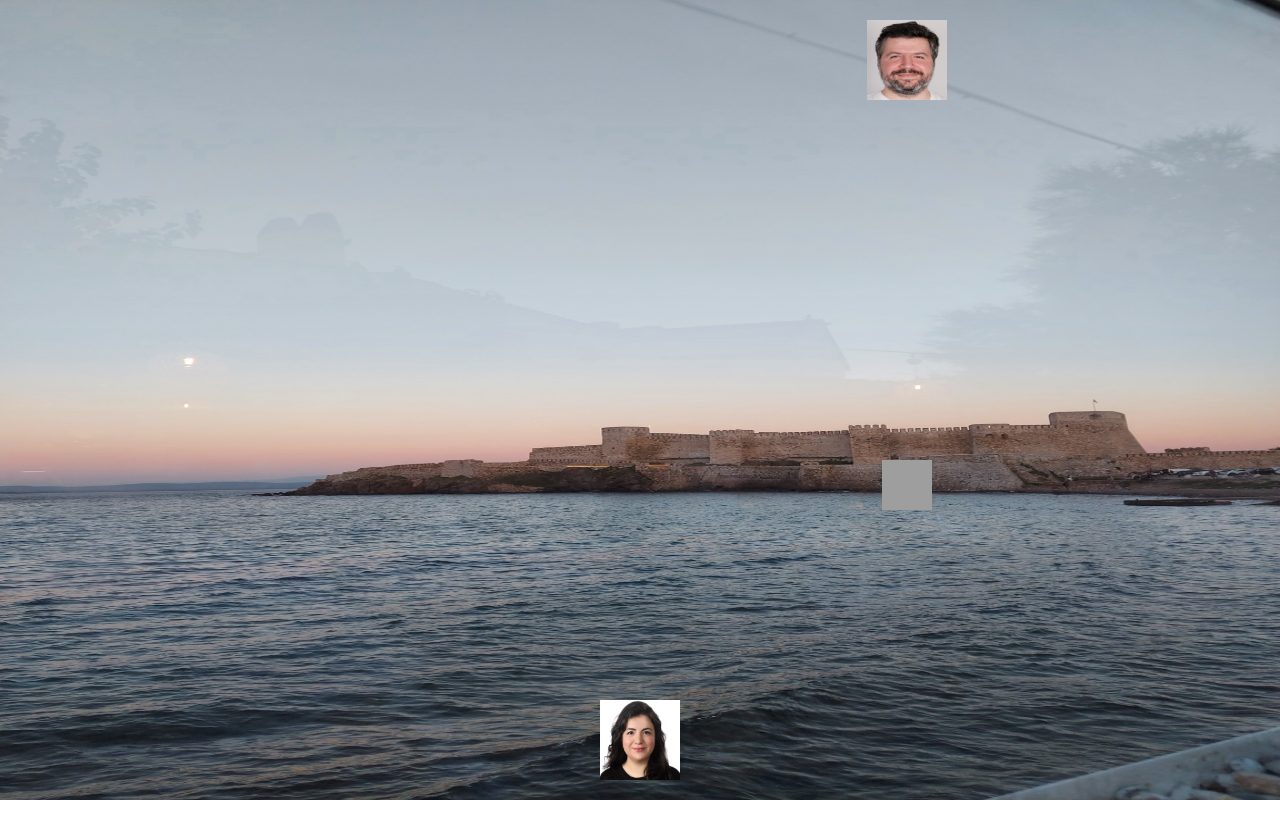
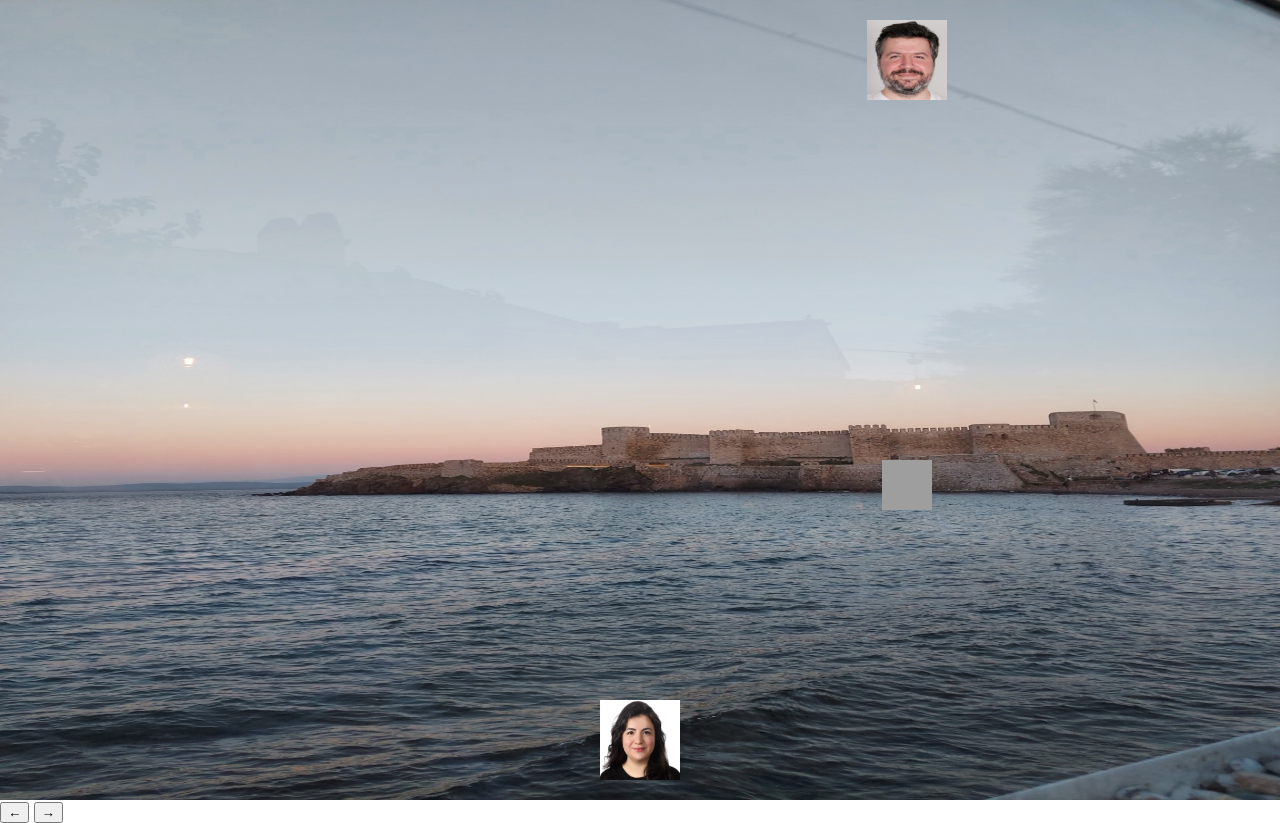
Before and after one commit to ollci/dogum-gunu-oyunu, a plain HTML site: page index.html in a window 1280 px wide. Before the commit the page ends 800 px from the top, so only its background shows below. Drawn offline with Linux system fonts and the light colour scheme.

Commit message:
Update index.html

```diff
--- a/index.html
+++ b/index.html
@@ -38,6 +38,10 @@
   <div id="message">
     Doğum günün kutlu olsun Semoş. Seni çok seviyorum. 💜
   </div>
+<div class="mobile-controls">
+  <button id="leftBtn">←</button>
+  <button id="rightBtn">→</button>
+</div>
 
   <script src="game.js"></script>
 </body>
```
